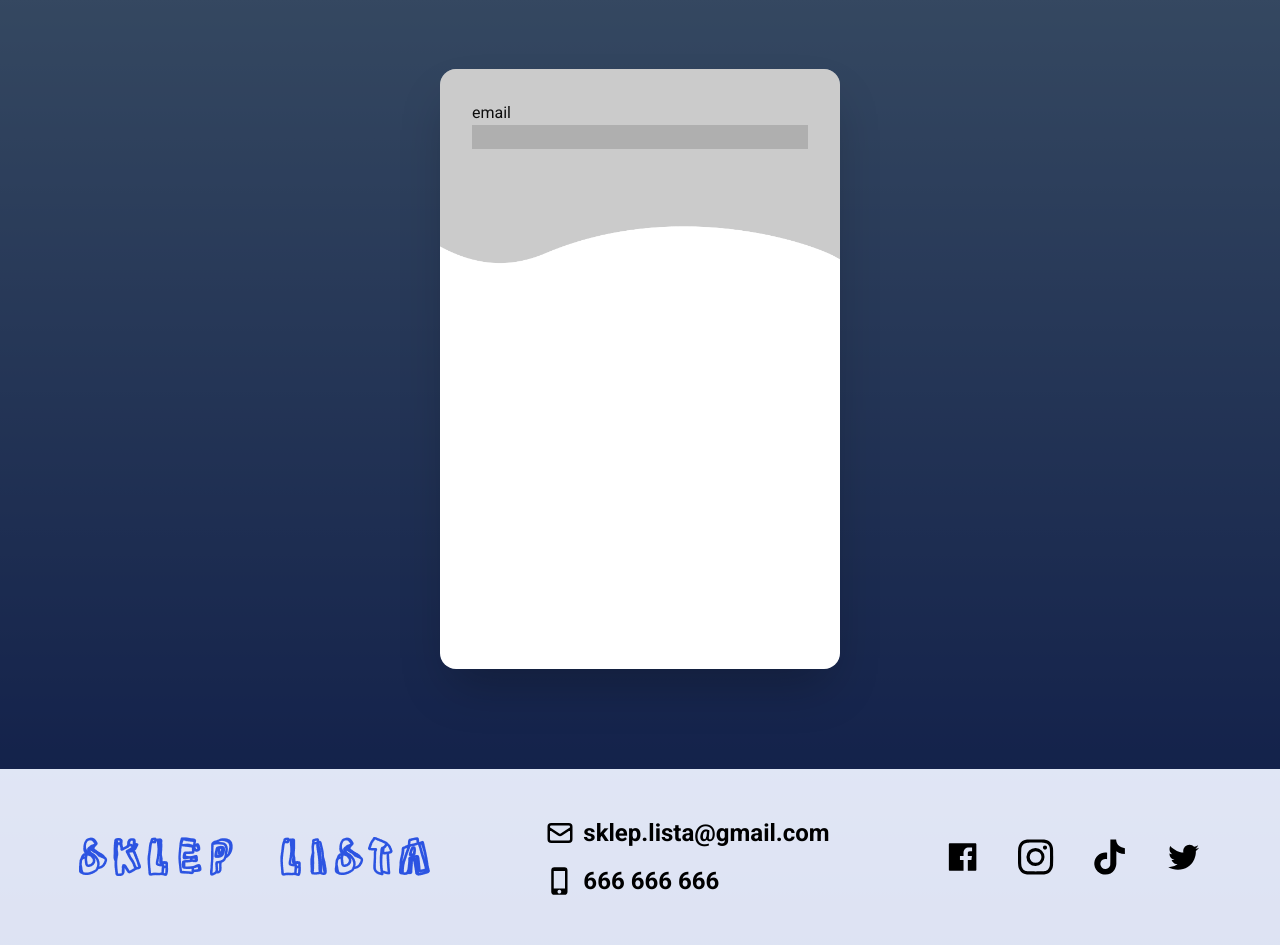
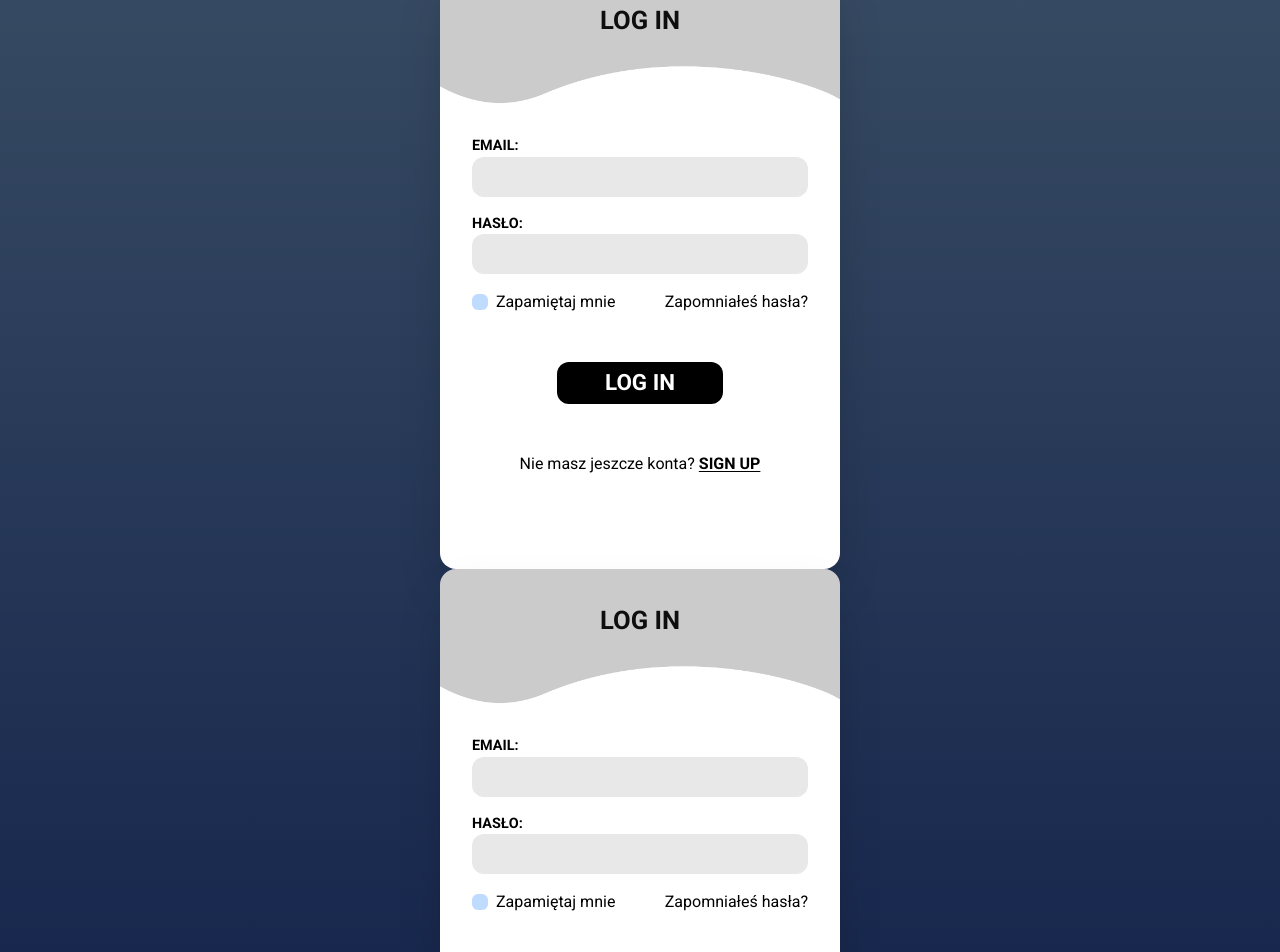
Before and after one commit to ArturPawelski/shopping-list, a React (Create React App) app: page /login in a window 1280 px wide. Shown: the part 140-1092 px from the top of the page. Built offline with nearby package versions, Linux system fonts and the light colour scheme.

Commit message:
component Log in

```diff
--- a/src/components/Login/Login.jsx
+++ b/src/components/Login/Login.jsx
@@ -1,8 +1,18 @@
 import React from 'react'
 import BgLogin from '../images/signup-bg.png'
 const Login = () => {
+
+
+
+
+
+
+
+
     return (
-        <div className='w-full font-rob min-h-screen flex flex-col justify-center items-center bg-black bg-opacity-60 '>
+        <div className='w-full  font-rob min-h-screen flex flex-col justify-center items-center bg-black bg-opacity-60 '>
+
+
 
 
 
@@ -10,18 +20,76 @@ const Login = () => {
 
 
             <main className='bg-white min-w-[400px] min-h-[600px] relative px-8 py-8 overflow-hidden rounded-2xl shadow-2xl '>
-                <img src={BgLogin} alt="" className=' absolute  top-[-30%]   left-[0%] ' />
+
+                <img src={BgLogin} alt="" className=' absolute top-[-40%] z-[0]   left-[0%] ' />
 
 
                 <section className=' '>
 
+                    <h2 className='font-extrabold text-[1.6rem] text-center'>LOG IN</h2>
 
-                    <p className=''>email</p>
+                    <div className='mt-[6rem] relative '>
+
+                        <p className='font-bold text-[0.9rem]'>EMAIL:</p>
+                        <input type="text" className='bg-[#D9D9D9] bg-opacity-60 py-2 rounded-xl w-full ' />
+
+                        <p className='font-bold text-[0.9rem] mt-4'>HASŁO:</p>
+
+                        <input type="text" className='bg-[#D9D9D9] bg-opacity-60 py-2 rounded-xl w-full' />
+
+                        <div className='flex justify-between mt-4'>
+                            <div className='flex gap-2 items-center'>
+                                <div className='min-w-[1rem] min-h-[1rem] rounded-md bg-blue-200'></div>
+                                <p>Zapamiętaj mnie</p>
+                            </div>
+
+                            <p>Zapomniałeś hasła?</p>
+                        </div>
+
+                        <button className='bg-black mt-12 text-white font-extrabold py-1 px-12 block mx-auto rounded-xl text-[1.4rem] '>LOG IN</button>
+                        <p className='mt-12 text-center'> Nie masz jeszcze konta? <span className='font-bold underline underline-offset-2'>SIGN UP</span></p>
+
+                    </div>
+                </section>
+            </main>
 
 
-                    <input type="text" className='bg-[#D9D9D9] w-full' />
+
+
+
+
+            <main className='bg-white min-w-[400px] min-h-[600px] relative px-8 py-8 overflow-hidden rounded-2xl shadow-2xl '>
+
+                <img src={BgLogin} alt="" className=' absolute top-[-40%] z-[0]   left-[0%] ' />
+
+
+                <section className=' '>
+
+                    <h2 className='font-extrabold text-[1.6rem] text-center'>LOG IN</h2>
+
+                    <div className='mt-[6rem] relative '>
+
+                        <p className='font-bold text-[0.9rem]'>EMAIL:</p>
+                        <input type="text" className='bg-[#D9D9D9] bg-opacity-60 py-2 rounded-xl w-full ' />
+
+                        <p className='font-bold text-[0.9rem] mt-4'>HASŁO:</p>
+
+                        <input type="text" className='bg-[#D9D9D9] bg-opacity-60 py-2 rounded-xl w-full' />
+
+                        <div className='flex justify-between mt-4'>
+                            <div className='flex gap-2 items-center'>
+                                <div className='min-w-[1rem] min-h-[1rem] rounded-md bg-blue-200'></div>
+                                <p>Zapamiętaj mnie</p>
+                            </div>
+
+                            <p>Zapomniałeś hasła?</p>
+                        </div>
+
+                        <button className='bg-black mt-12 text-white font-extrabold py-1 px-12 block mx-auto rounded-xl text-[1.4rem] '>LOG IN</button>
+                        <p className='mt-12 text-center'> Nie masz jeszcze konta? <span className='font-bold underline underline-offset-2'>SIGN UP</span></p>
+
+                    </div>
                 </section>
-
             </main>
 
 
```
